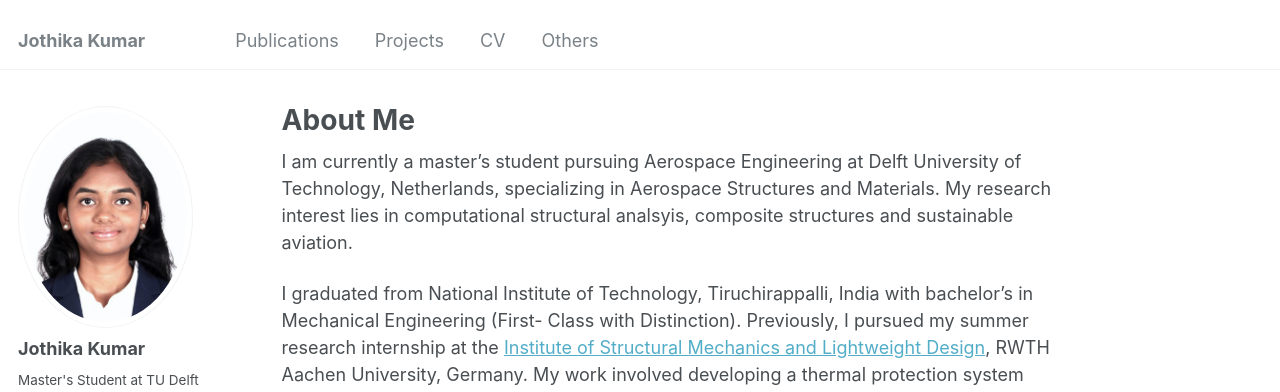
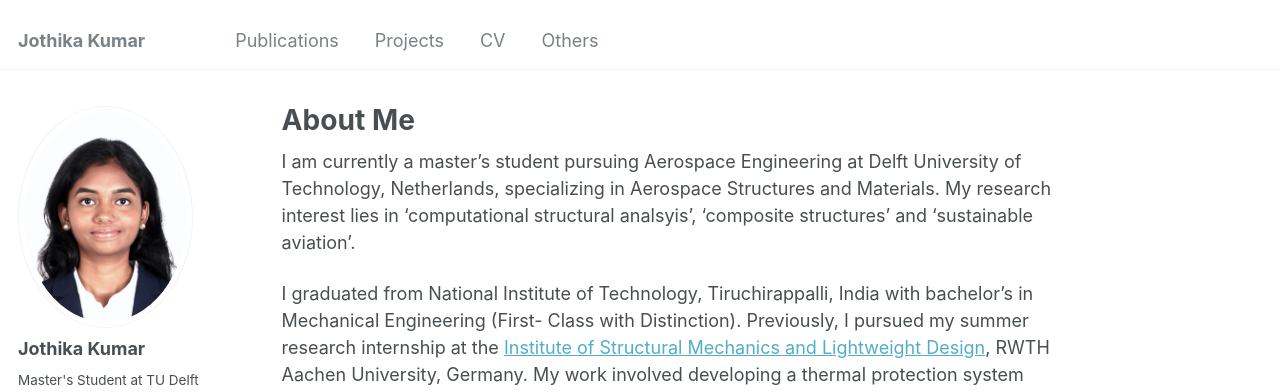
Before and after one commit to jothikak05/jothikak05.github.io, a Jekyll site: the page built from _pages/about.md, in a window 1280 px wide and 1234 px high. Shown: the top 392 px of the window. Built offline with Jekyll 4.4.1, drawn with Linux system fonts in a browser that asks for light colours; some web fonts are replaced.

Commit message:
fin changes

```diff
--- a/_pages/about.md
+++ b/_pages/about.md
@@ -6,7 +6,7 @@ redirect_from:
   - /about/
   - /about.html
 ---
-I am currently a master's student pursuing Aerospace Engineering at Delft University of Technology, Netherlands, specializing in Aerospace Structures and Materials. My research interest lies in computational structural analsyis, composite structures and sustainable aviation.
+I am currently a master's student pursuing Aerospace Engineering at Delft University of Technology, Netherlands, specializing in Aerospace Structures and Materials. My research interest lies in 'computational structural analsyis', 'composite structures' and 'sustainable aviation'.
 
 I graduated from National Institute of Technology, Tiruchirappalli, India with bachelor's in Mechanical Engineering (First- Class with Distinction). Previously, I pursued my summer research internship at the [Institute of Structural Mechanics and Lightweight Design](https://www.sla.rwth-aachen.de/cms/~fald/institut-fuer-strukturmechanik-und-leichtbau/?lidx=1), RWTH Aachen University, Germany. My work involved developing a thermal protection system for the re-entry of launch vehicles, exploring the effects of natural convection on heat transfer through simulations in OpenFOAM. I also worked on design of flexible heat pipes for space applications which involved both experimental and numerical modelling, as part of my bachelor's thesis. Additionally, I conducted research on the design and analysis of amphibious aircraft during an internship at IIT Bombay.
 
```
